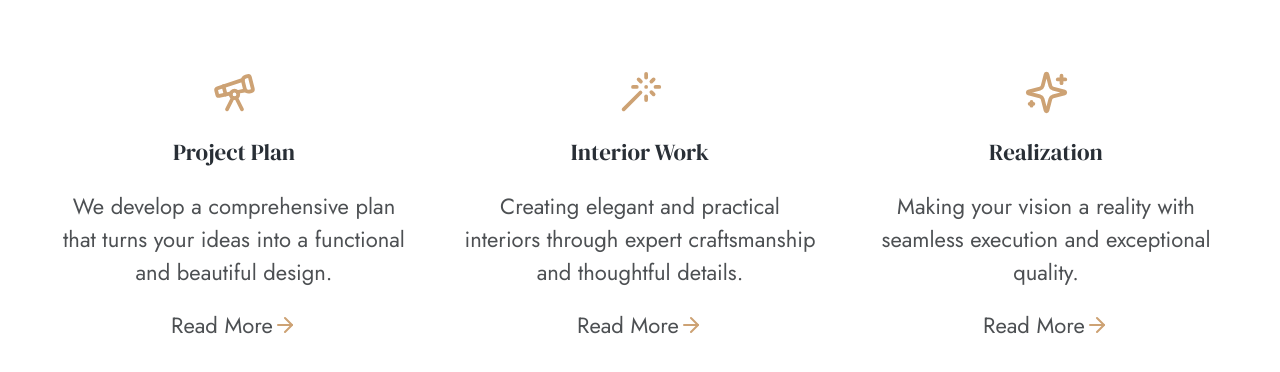
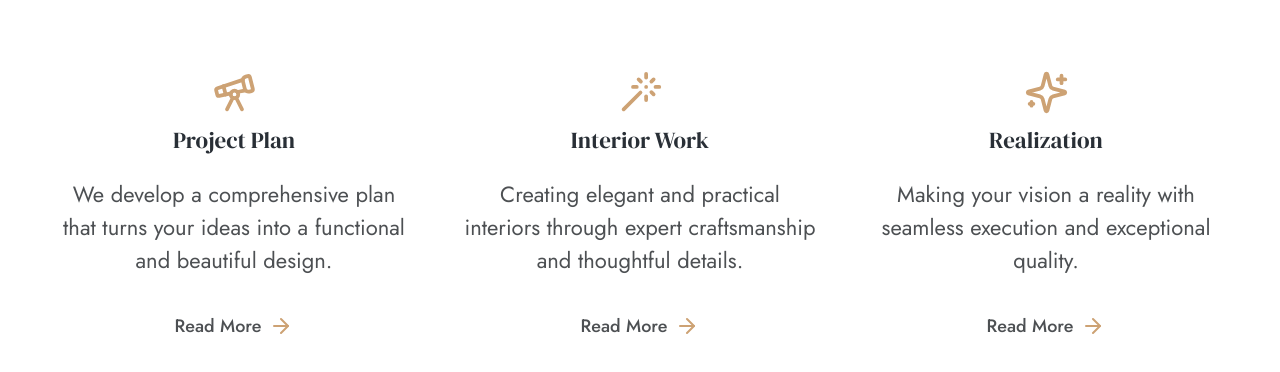
Before and after one commit to puckj/interior-landing-nextjs, a Next.js app: page / in a window 1280 px wide. Shown: the part 1060-1432 px from the top of the page. Built offline with nearby package versions, Linux system fonts and the light colour scheme.

Commit message:
Changed the style of steps items a bit

```diff
--- a/app/(root)/_components/Steps.tsx
+++ b/app/(root)/_components/Steps.tsx
@@ -1,6 +1,7 @@
 import { stepItems } from "@/constants";
 import { ArrowRight } from "lucide-react";
 import Image from "next/image";
+import Link from "next/link";
 
 const Steps = () => {
   return (
@@ -9,16 +10,19 @@ const Steps = () => {
         <div className="grid grid-cols-1 xl:grid-cols-3 xl:gap-12 gap-20">
           {stepItems.map((step, index) => (
             <div
-              className="flex flex-col items-center w-[358px] text-center space-y-[20px] cursor-pointer"
+              className="flex flex-col items-center max-w-[358px] text-center"
               key={index}
             >
               <Image src={step.icon} width={45} height={45} alt={step.title} />
-              <h1 className="text-[23px]">{step.title}</h1>
-              <p>{step.description}</p>
-              <div className="flex flex-row items-center">
-                <p>Read More</p>
+              <h3 className="text-[23px] mb-5 mt-2">{step.title}</h3>
+              <p className="mb-9">{step.description}</p>
+              <Link
+                href="#"
+                className="flex link justify-center items-center gap-2 font-medium"
+              >
+                <p className="text-[18px]">Read More</p>
                 <ArrowRight className="text-accent" />
-              </div>
+              </Link>
             </div>
           ))}
         </div>
--- a/app/globals.css
+++ b/app/globals.css
@@ -16,6 +16,9 @@ h6 {
 }
 
 @layer utilities {
+  .link {
+    @apply text-[20px] transition-all duration-300 hover:text-accent;
+  }
   .h1 {
     @apply text-[64px] leading-none lg:text-[84px];
   }
--- a/components/NavBar.tsx
+++ b/components/NavBar.tsx
@@ -7,6 +7,7 @@ import { useState } from "react";
 
 const NavBar = () => {
   const [isMenuOpen, setIsMenuOpen] = useState<boolean>(false);
+  const menuToggleHandler = () => setIsMenuOpen((prev) => !prev);
   return (
     <header className="sticky top-0 h-[90px] shadow-lg z-30 bg-white">
       <div className="container mx-auto h-full flex items-center justify-between">
@@ -16,7 +17,7 @@ const NavBar = () => {
         <nav className="flex">
           <button
             className="cursor-pointer lg:hidden"
-            onClick={() => setIsMenuOpen((prev) => !prev)}
+            onClick={menuToggleHandler}
           >
             {isMenuOpen ? (
               <X width={25} height={25} />
@@ -32,10 +33,12 @@ const NavBar = () => {
             {navLinks.map((item, index) => (
               <li
                 key={index}
-                className="text-secondary hover:text-accent-hover transition-colors duration-400
+                className="text-secondary hover:text-accent-hover transition-colors duration-300
                   text-[20px]"
               >
-                <Link href={item.href}>{item.label}</Link>
+                <Link href={item.href} onClick={menuToggleHandler}>
+                  {item.label}
+                </Link>
               </li>
             ))}
           </ul>
```
